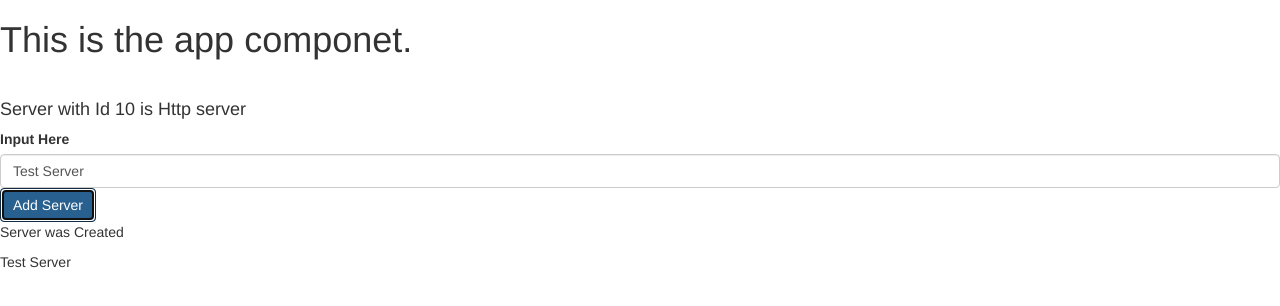
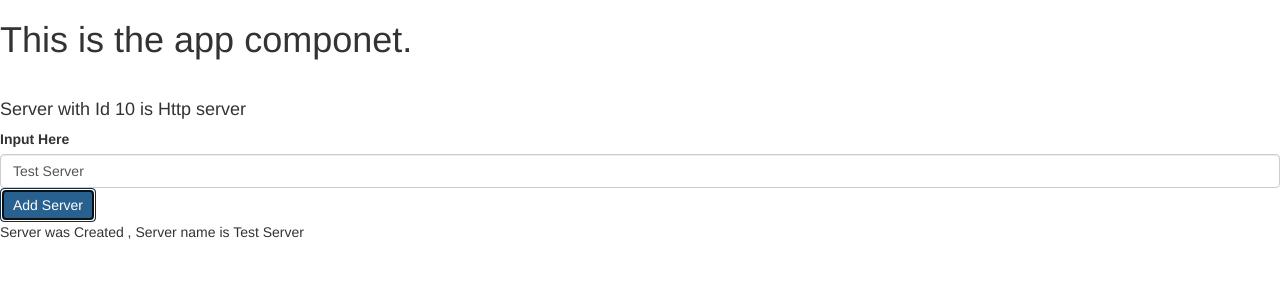
Before and after one commit to sandeep0077/Lerning-Angular-with-Git, an Angular app: page / in a window 1280 px wide. Both pictures are taken after a click on the button "Add Server". Shown: the top 306 px of the page. Built offline with nearby package versions, Linux system fonts and the light colour scheme.

Commit message:
ngIf Directive

```diff
--- a/src/app/servers/servers.component.html
+++ b/src/app/servers/servers.component.html
@@ -2,5 +2,6 @@
 <input type="text" class="form-control" [(ngModel)]= "serverName">
 <button class="btn btn-primary" (click)="onCreateServer()" [disabled]="!allowNewServer">Add Server</button>
 
-<p>{{serverCreationStatus}}</p>
-<p>{{serverName}}</p>
+<!-- <p>{{serverCreationStatus}}</p> -->
+<p *ngIf="serverCreated"> Server was Created , Server name is {{ serverName }}</p>
+<!-- <p>{{serverName}}</p> -->
--- a/src/app/servers/servers.component.ts
+++ b/src/app/servers/servers.component.ts
@@ -9,13 +9,16 @@
 allowNewServer = false;
 serverCreationStatus =  "Server was not Created";
 serverName = "Test Server";
+serverCreated = false;
 
 // Event Binding
 onCreateServer() {
-  this.serverCreationStatus = "Server was Created"
+  this.serverCreated = true;
+  this.serverCreationStatus = "Server was Created "+ this.serverName;
 }
 
 onUpdateServerName(event : Event){
+
   this.serverName =(<HTMLInputElement>event.target).value;
 }
 
```
